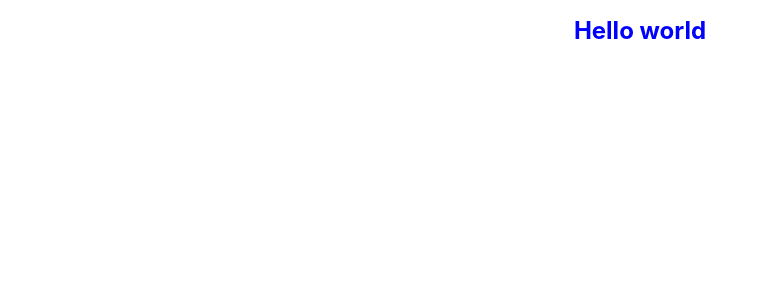
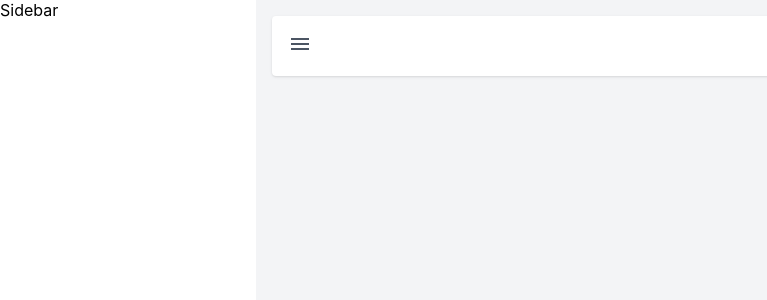
Before and after one commit to aujourdui/dashboard-react, a React (Create React App) app: page / in a window 1280 px wide. Shown: the top 300 px of the page, without its empty margins (0-767 px from the left). Built offline with nearby package versions, Linux system fonts and the light colour scheme.

Commit message:
create basic dashboard with styled-components

```diff
--- a/package.json
+++ b/package.json
@@ -3,9 +3,15 @@
   "version": "0.1.0",
   "private": true,
   "dependencies": {
+    "@emotion/react": "^11.8.2",
+    "@emotion/styled": "^11.8.1",
+    "@mui/icons-material": "^5.5.1",
+    "@mui/material": "^5.5.3",
+    "@mui/styled-engine-sc": "^5.5.2",
     "@testing-library/jest-dom": "^5.16.3",
     "@testing-library/react": "^12.1.4",
     "@testing-library/user-event": "^13.5.0",
+    "axios": "^0.26.1",
     "react": "^18.0.0",
     "react-dom": "^18.0.0",
     "react-scripts": "5.0.0",
--- a/public/index.html
+++ b/public/index.html
@@ -9,21 +9,6 @@
       name="description"
       content="Web site created using create-react-app"
     />
-    <link rel="apple-touch-icon" href="%PUBLIC_URL%/logo192.png" />
-    <!--
-      manifest.json provides metadata used when your web app is installed on a
-      user's mobile device or desktop. See https://developers.google.com/web/fundamentals/web-app-manifest/
-    -->
-    <link rel="manifest" href="%PUBLIC_URL%/manifest.json" />
-    <!--
-      Notice the use of %PUBLIC_URL% in the tags above.
-      It will be replaced with the URL of the `public` folder during the build.
-      Only files inside the `public` folder can be referenced from the HTML.
-
-      Unlike "/favicon.ico" or "favicon.ico", "%PUBLIC_URL%/favicon.ico" will
-      work correctly both with client-side routing and a non-root public URL.
-      Learn how to configure a non-root public URL by running `npm run build`.
-    -->
     <title>React App</title>
   </head>
   <body>
--- a/src/App.js
+++ b/src/App.js
@@ -1,7 +1,36 @@
-import { Title } from "./styles/styles";
+// import MenuIcon from "@mui/icons-material/Menu";
+
+import {
+  RelativeContainer,
+  SidebarContainer,
+  MainContainer,
+  MenuIconContainer,
+  CustomMenuIcon,
+} from "./styles/styles";
+// import axios from "axios";
 
 const App = () => {
-  return <Title>Hello world</Title>;
+  return (
+    <>
+      <RelativeContainer>
+        <SidebarContainer>Sidebar</SidebarContainer>
+        <MainContainer>
+          <MenuIconContainer>
+            <CustomMenuIcon />
+          </MenuIconContainer>
+        </MainContainer>
+      </RelativeContainer>
+    </>
+  );
 };
 
 export default App;
+
+{
+  /*
+<RelativeContainer>
+<SidebarContainer>Sidebar</SidebarContainer>
+<MainContainer></MainContainer>
+<MenuIconContainer></MenuIconContainer>
+</RelativeContainer> */
+}
--- a/src/index.js
+++ b/src/index.js
@@ -1,14 +1,16 @@
-import React from 'react';
-import ReactDOM from 'react-dom';
-import './index.css';
-import App from './App';
-import reportWebVitals from './reportWebVitals';
+import React from "react";
+import { createRoot } from "react-dom/client";
+import "./index.css";
+import App from "./App";
+import reportWebVitals from "./reportWebVitals";
 
-ReactDOM.render(
+const container = document.getElementById("root");
+const root = createRoot(container);
+
+root.render(
   <React.StrictMode>
     <App />
-  </React.StrictMode>,
-  document.getElementById('root')
+  </React.StrictMode>
 );
 
 // If you want to start measuring performance in your app, pass a function
--- a/src/styles/styles.js
+++ b/src/styles/styles.js
@@ -1,7 +1,41 @@
 import styled from "styled-components";
+import MenuIcon from "@mui/icons-material/Menu";
 
-export const Title = styled.h1`
-  font-size: 1.5em;
-  text-align: center;
-  color: blue;
+export const RelativeContainer = styled.div`
+  position: relative;
 `;
+
+export const FlexContainer = styled.div`
+  display: flex;
+  justify-content: center;
+  align-items: center;
+`;
+
+export const SidebarContainer = styled.div`
+  position: fixed;
+  top: 0;
+  width: 16rem;
+  height: 100vh;
+  background-color: white;
+  z-index: 20;
+`;
+
+export const MainContainer = styled.div`
+  background-color: #f3f4f6;
+  height: 100vh;
+  overflow: hidden;
+  padding-left: 16rem;
+`;
+
+export const MenuIconContainer = styled.div`
+  background-color: white;
+  border-radius: 0.25rem;
+  box-shadow: 0 1px 3px 0 rgb(0 0 0 / 0.1), 0 1px 2px -1px rgb(0 0 0 / 0.1);
+  margin: 1rem;
+  padding: 1rem;
+`;
+
+export const CustomMenuIcon = styled(MenuIcon)`
+  color: #4b5563;
+  cursor: pointer;
+`;
```
Also changed, not shown: public/manifest.json (deleted), 1 other file (tests, documents, lock files or other folders).
